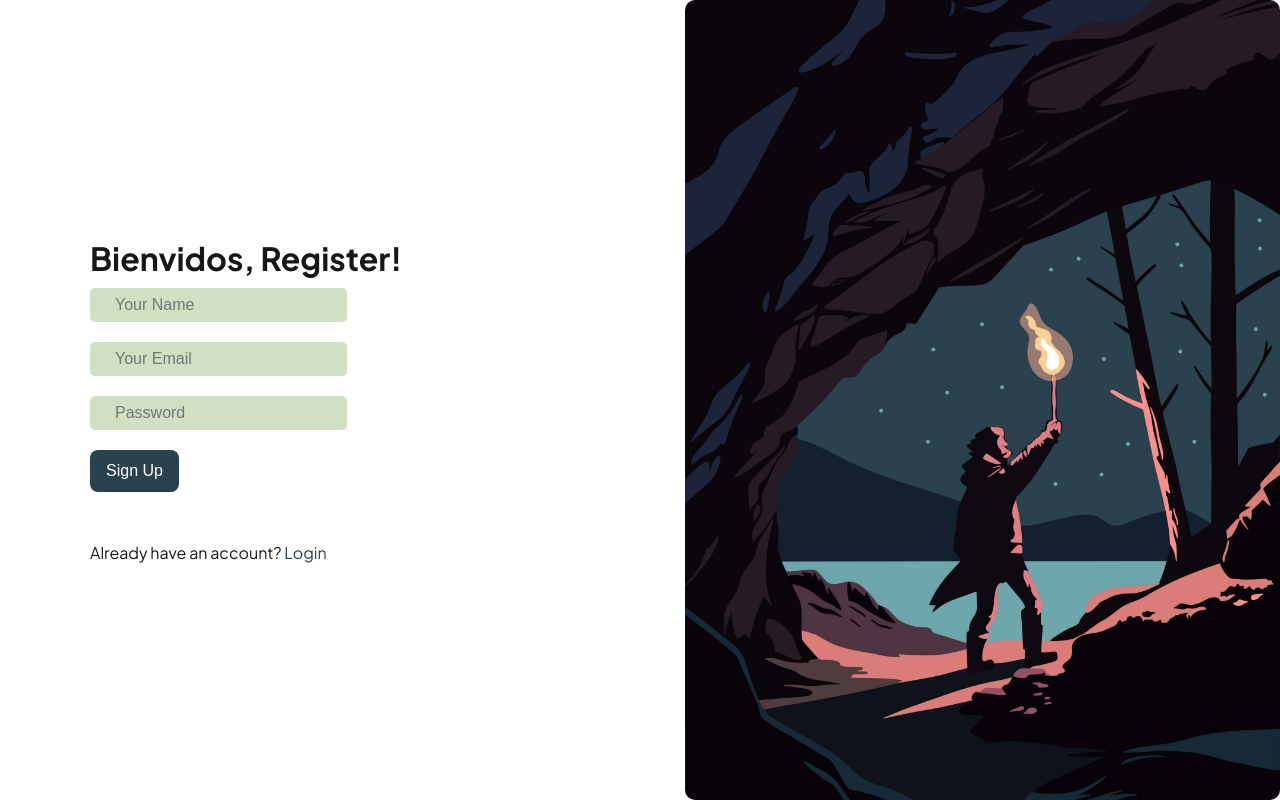
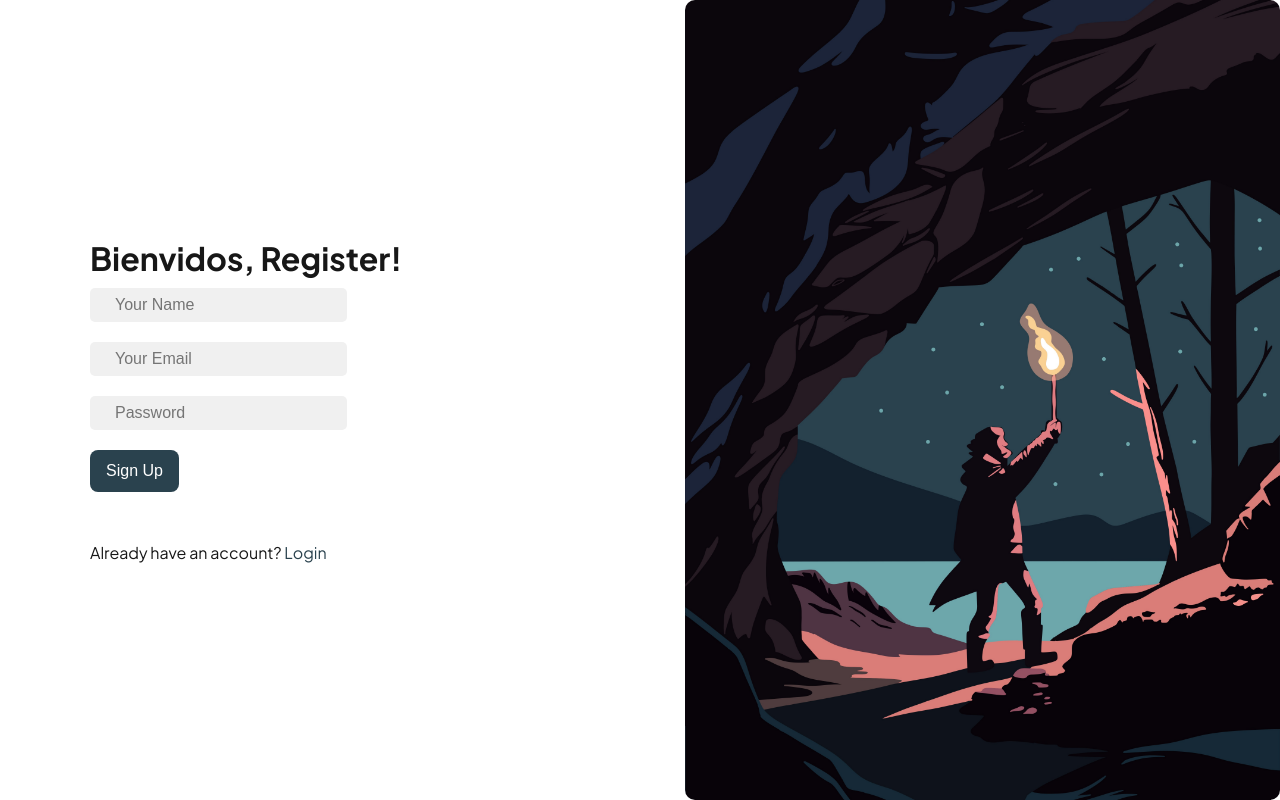
Before and after one commit to Akintayo74/NextJs-travel-blog-guide, a Next.js app: page /auth/signup in a window 1280 px wide. Built offline with nearby package versions, Linux system fonts and the light colour scheme.

Commit message:
Changed input background color
For Login and SignUp pages

```diff
--- a/src/pages/index.js
+++ b/src/pages/index.js
@@ -1,13 +1,11 @@
 import Main from '../../components/Main';
 import Advert from '../../components/Advert';
 import LatestPosts from '../../components/LatestPosts';
-// import FloatingWriteButton from '../../components/WriteButton';
 
 
 export default function Home(){
   return(
     <div>
-      {/* <FloatingWriteButton /> */}
       <Main />
       <Advert />
       <LatestPosts />
--- a/src/styles/LoginForm.module.css
+++ b/src/styles/LoginForm.module.css
@@ -36,7 +36,7 @@
     padding: 8px 25px;
     border: none;
     border-radius: 5px;
-    background-color: grey;
+    background-color: #f0f0f0;
     font-size: var(--font-normal);
     color:black;
 }
--- a/src/styles/SignUpForm.module.css
+++ b/src/styles/SignUpForm.module.css
@@ -36,7 +36,7 @@
     padding: 8px 25px;
     border: none;
     border-radius: 5px;
-    background-color: #CFE0C3;
+    background-color: #f0f0f0;
     font-size: var(--font-normal);
     color:black;
 }
```
